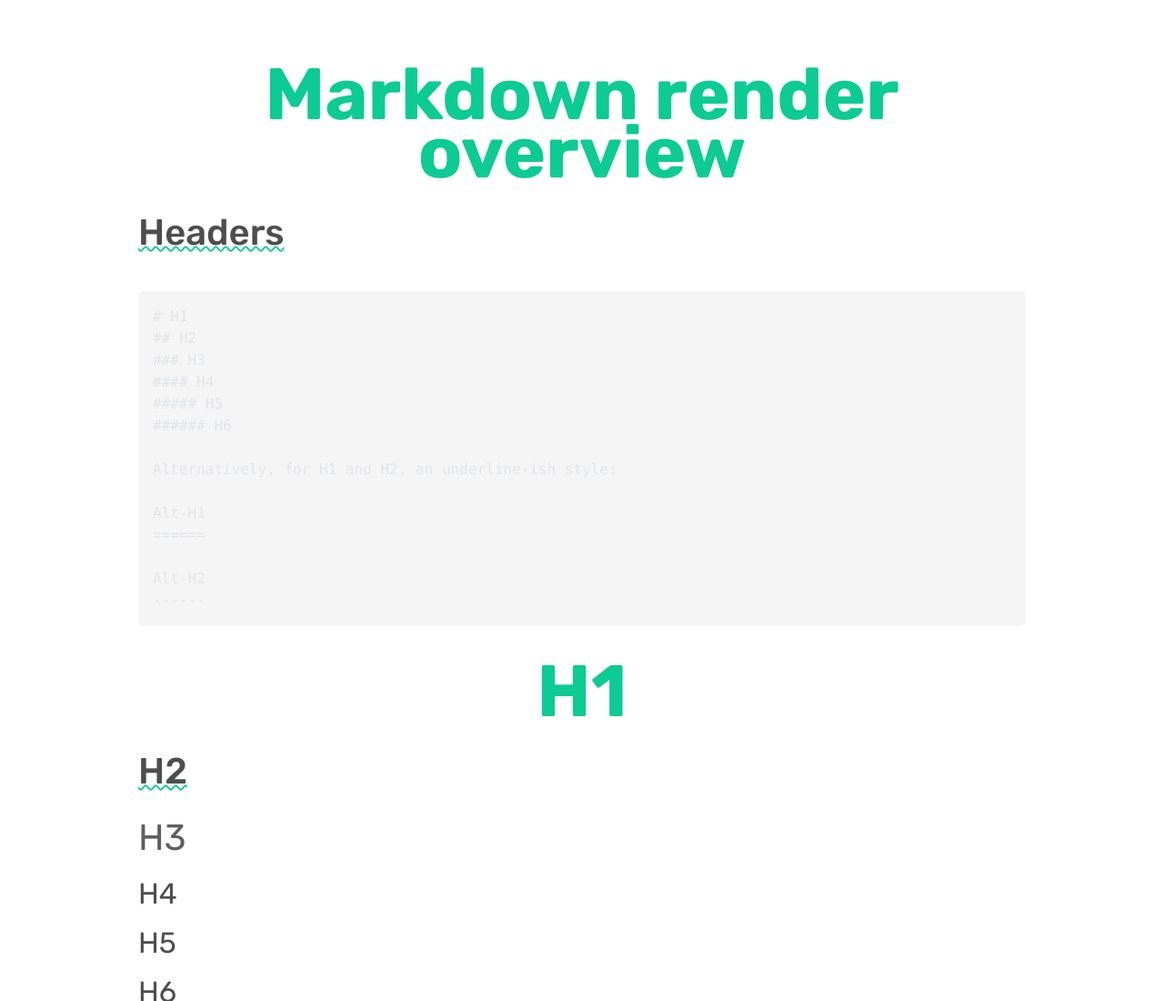
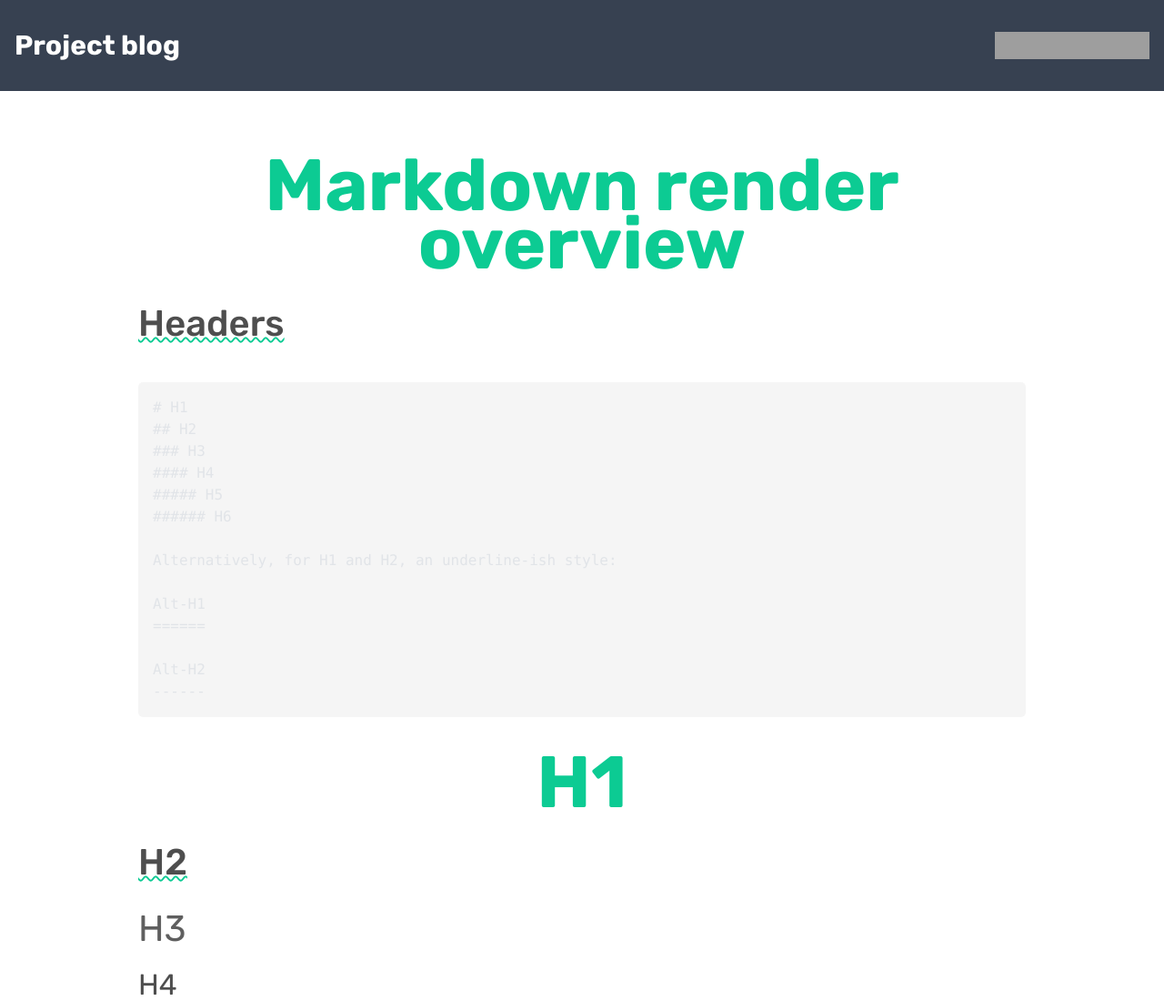
Before and after one commit to Matijasa/bio-reactor, an Astro site in the folder doc/: page / in a window 1280 px wide. Shown: the top 1100 px of the page at 91% size. Built offline with nearby package versions, Linux system fonts and the light colour scheme; Astro itself is replaced by a stand-in of ours; some packages are replaced by stand-ins of ours; code samples lack their colours; grey boxes are pictures that could not be loaded.

Commit message:
simple header added

```diff
--- a/doc/src/layouts/BlogPost.astro
+++ b/doc/src/layouts/BlogPost.astro
@@ -1,5 +1,6 @@
 ---
 import Styles from "../style/styles.astro";
+import Header from "../layouts/Header.astro";
 
 export interface Props {
   content: {
@@ -30,6 +31,7 @@ const {
   />
 
   <body>
+    <Header />
     <main class="wrap">
       <article class="mx-auto p-6 max-w-5xl w-100 mt-8 flex flex-col">
         <slot />
--- /dev/null
+++ b/doc/src/layouts/Header.astro
@@ -0,0 +1,25 @@
+---
+---
+
+<!-- blog page header -->
+<header class="p-4 bg-gray-700 flex justify-between items-center">
+  <div class="">
+    <h1 class="text-3xl text-white font-bold">Project blog</h1>
+  </div>
+  <iframe
+    class="hidden md:block"
+    src="https://ghbtns.com/github-btn.html?user=LanVukusic&repo=bio-reactor&type=star&count=true&size=large"
+    frameborder="0"
+    scrolling="0"
+    width="170"
+    height="30"
+    title="GitHub"></iframe>
+  <iframe
+    class="md:hidden"
+    src="https://ghbtns.com/github-btn.html?user=LanVukusic&repo=bio-reactor&type=star&count=true&size=small"
+    frameborder="0"
+    scrolling="0"
+    width="90"
+    height="20"
+    title="GitHub"></iframe>
+</header>
```
